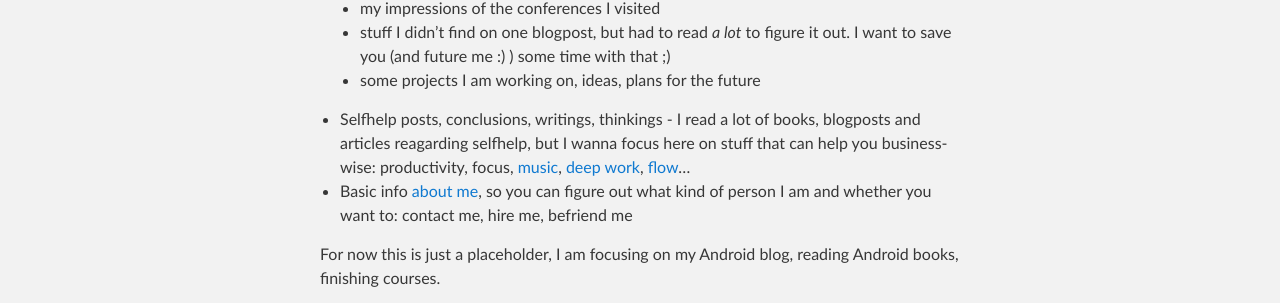
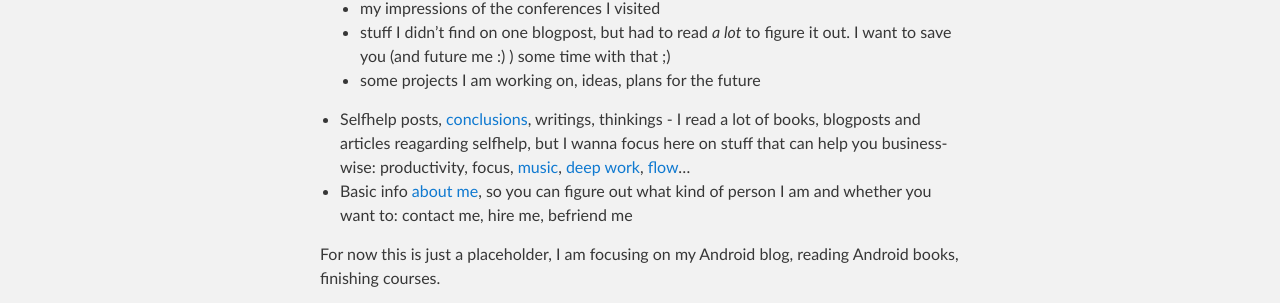
Before and after one commit to sindyoke/sindyoke.github.io, a Jekyll site: the page built from index.md, in a window 1280 px wide. Shown: the part 489-792 px from the top of the page. Built offline with Jekyll 4.4.1, drawn with Linux system fonts in a browser that asks for light colours; part of the change alters nothing that is shown.

```diff
--- a/index.md
+++ b/index.md
@@ -10,7 +10,7 @@ What can you expect here in the future:
   - my impressions of the conferences I visited
   - stuff I didn't find on one blogpost, but had to read _a lot_ to figure it out. I want to save you (and future me :) ) some time with that ;)
   - some projects I am working on, ideas, plans for the future
-- Selfhelp posts, conclusions, writings, thinkings - I read a lot of books, blogposts and articles reagarding selfhelp, but I wanna focus here on stuff that can help you business-wise: productivity, focus, [music](https://www.youtube.com/watch?v=crxhTMp2g0o&list=PLkUyjutKXVvSOqhbNHqWkmGH_rYf-c4R_), [deep work](https://www.amazon.com/Deep-Work-Focused-Success-Distracted/dp/1455586692), [flow](https://www.amazon.com/Flow-Psychology-Experience-Perennial-Classics-ebook/dp/B000W94FE6/ref=sr_1_1?keywords=flow&qid=1556824681&s=books&sr=1-1)...
+- Selfhelp posts, [conclusions]({{ site.baseurl }}{% post_url 2019-05-02-Scientific-proof-that-open-space-is-the-deep-work-enemy %}), writings, thinkings - I read a lot of books, blogposts and articles reagarding selfhelp, but I wanna focus here on stuff that can help you business-wise: productivity, focus, [music](https://www.youtube.com/watch?v=crxhTMp2g0o&list=PLkUyjutKXVvSOqhbNHqWkmGH_rYf-c4R_), [deep work](https://www.amazon.com/Deep-Work-Focused-Success-Distracted/dp/1455586692), [flow](https://www.amazon.com/Flow-Psychology-Experience-Perennial-Classics-ebook/dp/B000W94FE6/ref=sr_1_1?keywords=flow&qid=1556824681&s=books&sr=1-1)...
 - Basic info [about me](https://about.me/sindyoke), so you can figure out what kind of person I am and whether you want to: contact me, hire me, befriend me
 
 For now this is just a placeholder, I am focusing on my Android blog, reading Android books, finishing courses.
```
